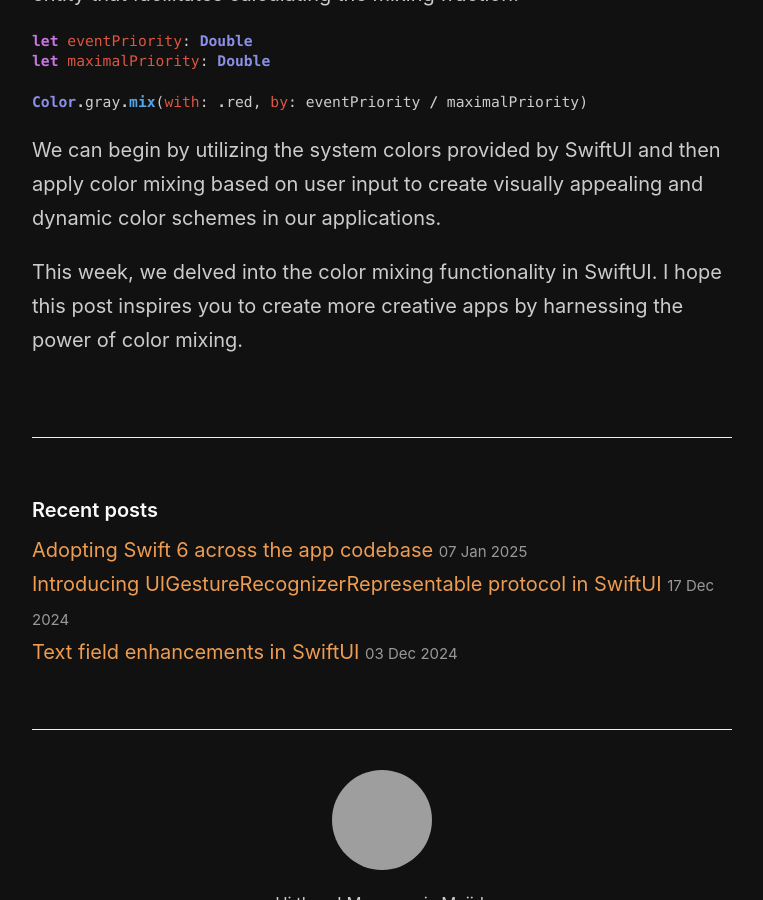
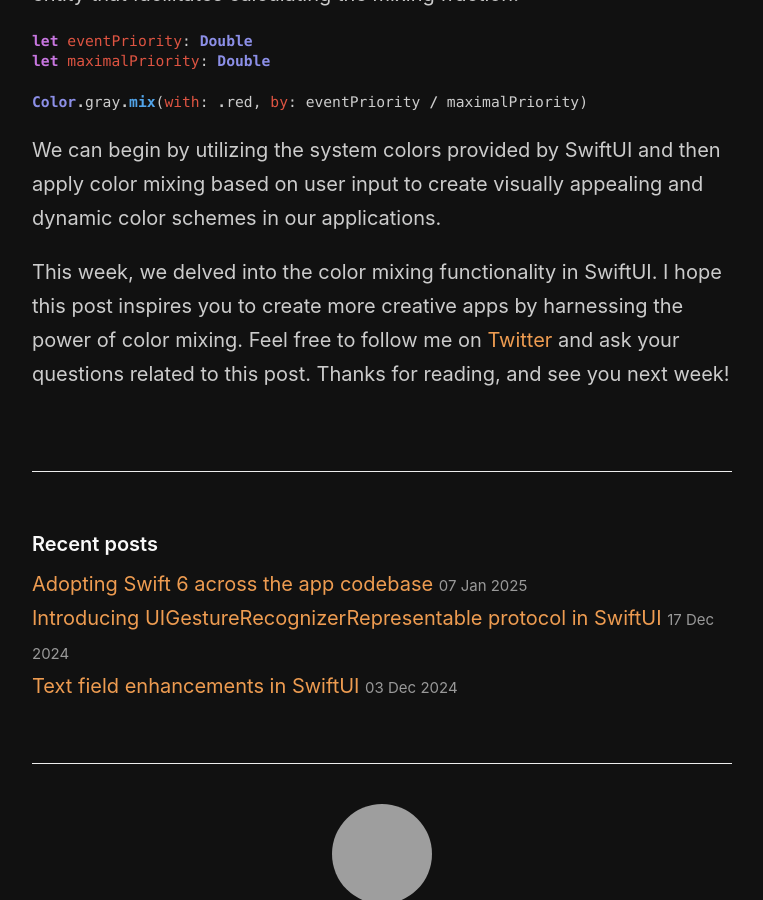
Before and after one commit to mecid/mecid.github.io, a Jekyll site: the page built from _posts/2025-01-21-color-mixing-in-swiftui.md, in a window 1280 px wide and 900 px high, scrolled down 2784 px, cut to the strip 0-900 px from the top of the window. Shown: the whole strip, without its empty margins (258-1021 px from the left). Built offline with Jekyll 4.4.1, drawn with Linux system fonts in a browser that asks for light colours; grey boxes are pictures that could not be loaded.

Commit message:
conclusion added to the color mixing post

```diff
--- a/_posts/2025-01-21-color-mixing-in-swiftui.md
+++ b/_posts/2025-01-21-color-mixing-in-swiftui.md
@@ -82,4 +82,4 @@ Color.gray.mix(with: .red, by: eventPriority / maximalPriority)
 
 We can begin by utilizing the system colors provided by SwiftUI and then apply color mixing based on user input to create visually appealing and dynamic color schemes in our applications.
 
-This week, we delved into the color mixing functionality in SwiftUI. I hope this post inspires you to create more creative apps by harnessing the power of color mixing.
+This week, we delved into the color mixing functionality in SwiftUI. I hope this post inspires you to create more creative apps by harnessing the power of color mixing. Feel free to follow me on [Twitter](https://twitter.com/mecid) and ask your questions related to this post. Thanks for reading, and see you next week!
```
